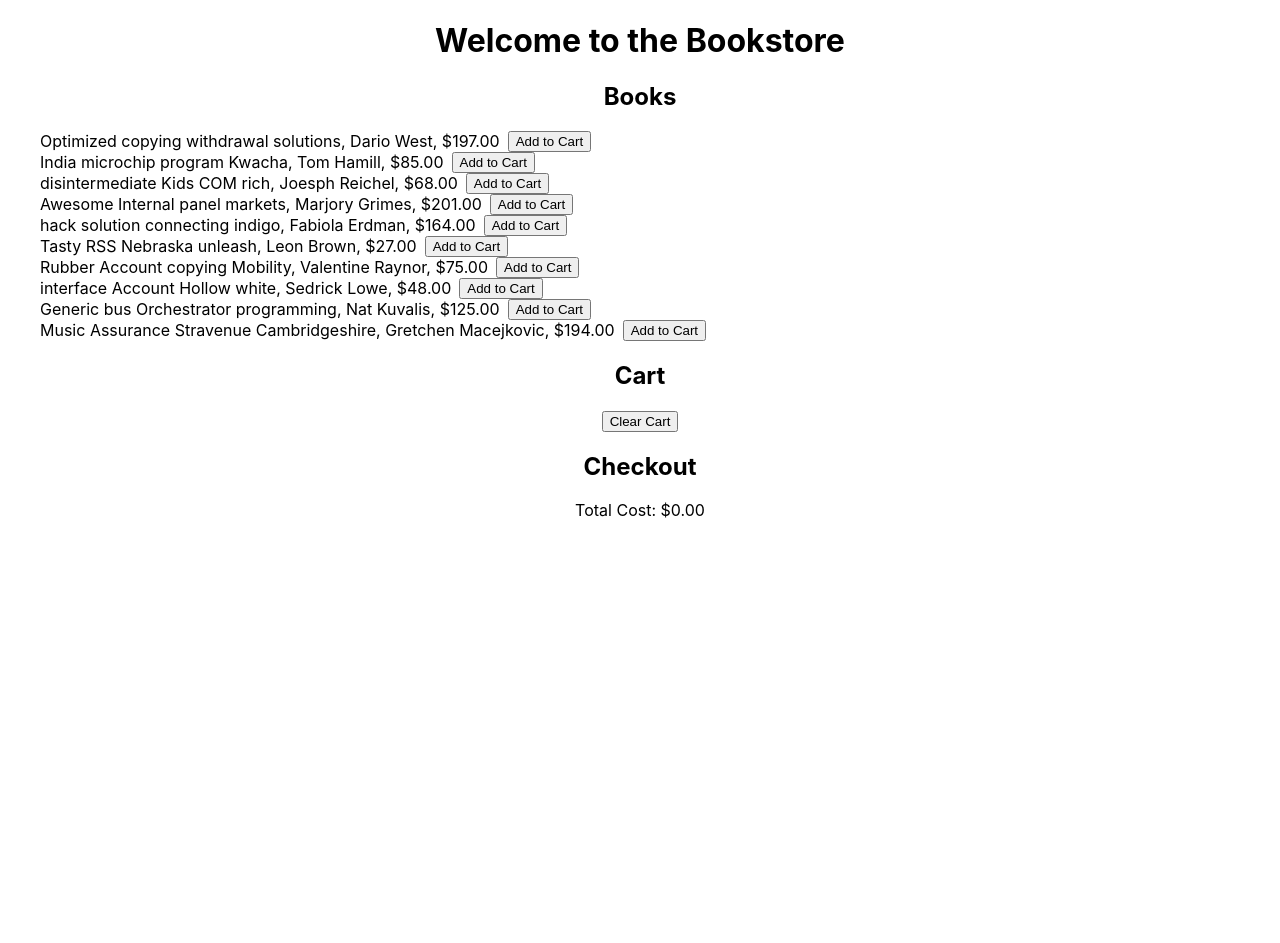
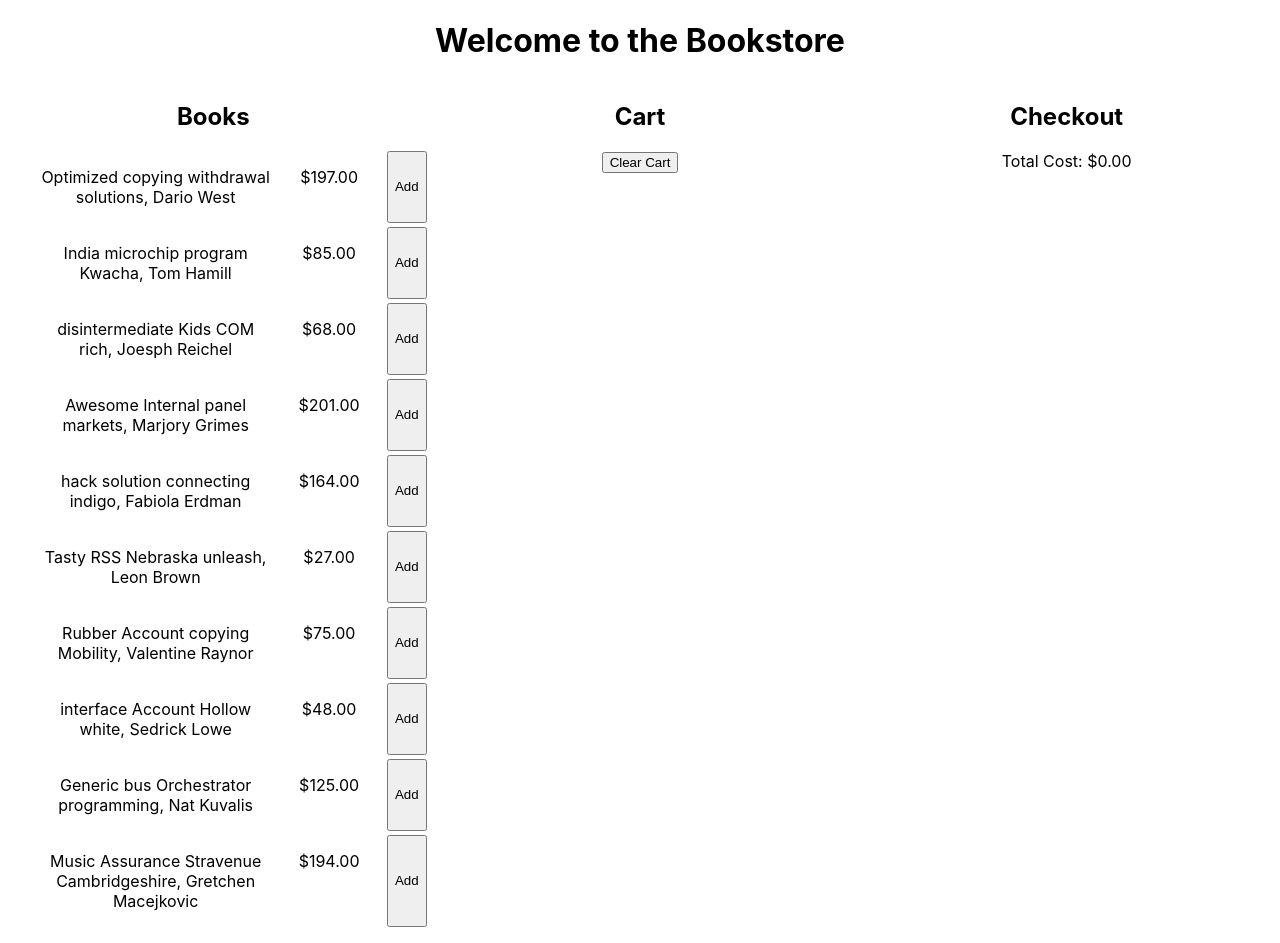
Before and after one commit to mtanzim/event-driven-bookstore, a React (Create React App) app in the folder bookstore-client/: page / in a window 1280 px wide. Before the commit the page ends 800 px from the top, so only its background shows below. Built offline with nearby package versions, Linux system fonts and the light colour scheme.

Commit message:
refactor and styles

```diff
--- /dev/null
+++ b/bookstore-client/src/components/Book.tsx
@@ -0,0 +1,30 @@
+import React from "react";
+
+export interface Book {
+  _id: string;
+  title: string;
+  author: string;
+  ISBN: string;
+  price: string;
+}
+
+interface Props {
+  book: Book;
+  onAction: (id: string) => void;
+}
+
+export function BookComponent({ book, onAction }: Props) {
+  return (
+    <div
+      style={{
+        display: "grid",
+        gridTemplateColumns: "6fr 3fr 1fr",
+        marginTop: 4,
+      }}
+    >
+      <p>{[book.title, book.author].join(", ")}</p>
+      <p>${book.price}</p>
+      <button onClick={() => onAction(book._id)}>Add</button>
+    </div>
+  );
+}
--- /dev/null
+++ b/bookstore-client/src/components/CartItem.tsx
@@ -0,0 +1,29 @@
+import React, { useEffect, useState } from "react";
+import { Book } from "./Book";
+
+export interface CartItem {
+  book: Book;
+  qty: number;
+}
+
+interface Props {
+  item: CartItem;
+  onAction: (id: string) => void;
+}
+
+export function Cart({ item, onAction }: Props) {
+  return (
+    <div
+      style={{
+        marginTop: 4,
+        display: "grid",
+        gridTemplateColumns: "6fr 2fr 1fr 1fr",
+      }}
+    >
+      <p>{[item.book.title, item.book.author].join(", ")}</p>
+      <p>${item.book.price}</p>
+      <p>{item.qty}</p>
+      <button onClick={() => onAction(item.book._id)}>Delete</button>
+    </div>
+  );
+}
--- a/bookstore-client/src/components/Store.tsx
+++ b/bookstore-client/src/components/Store.tsx
@@ -1,18 +1,7 @@
 import React, { useEffect, useState } from "react";
+import { Book, BookComponent } from "./Book";
+import { CartItem, Cart } from "./CartItem";
 import * as faker from "faker";
-
-interface Book {
-  _id: string;
-  title: string;
-  author: string;
-  ISBN: string;
-  price: string;
-}
-
-interface CartItem {
-  book: Book;
-  qty: number;
-}
 
 // placeholder fake data
 const fakeBooks = [...Array(10).keys()].map((_) => ({
@@ -22,45 +11,6 @@ const fakeBooks = [...Array(10).keys()].map((_) => ({
   ISBN: faker.phone.phoneNumber(),
   price: faker.commerce.price(10, 300, 2),
 }));
-
-interface BookProps {
-  book: Book;
-  onAction: (id: string) => void;
-}
-
-function BookComponent({ book, onAction }: BookProps) {
-  return (
-    <div style={{ display: "flex" }}>
-      <li>{[book.title, book.author, `$${book.price}`].join(", ")}</li>
-      <button onClick={() => onAction(book._id)} style={{ marginLeft: 8 }}>
-        Add to Cart
-      </button>
-    </div>
-  );
-}
-
-interface CartProps {
-  item: CartItem;
-  onAction: (id: string) => void;
-}
-
-function Cart({ item, onAction }: CartProps) {
-  return (
-    <div style={{ display: "flex" }}>
-      <li>
-        {[
-          item.book.title,
-          item.book.author,
-          `$${item.book.price}`,
-          item.qty,
-        ].join(", ")}
-      </li>
-      <button onClick={() => onAction(item.book._id)} style={{ marginLeft: 8 }}>
-        Remove
-      </button>
-    </div>
-  );
-}
 
 export function Store() {
   const [books, setBooks] = useState(new Map<string, Book>());
@@ -128,12 +78,16 @@ export function Store() {
   return (
     <div>
       <h1>Welcome to the Bookstore</h1>
+      <div style={{ display: "grid", gridTemplateColumns: "1fr 1fr 1fr" }}>
+        <div>
           <h2>Books</h2>
           <ul style={{ listStyle: "none" }}>
             {[...books.values()].map((item) => (
               <BookComponent book={item} onAction={addToCart} />
             ))}
           </ul>
+        </div>
+        <div>
           <h2>Cart</h2>
           <ul style={{ listStyle: "none" }}>
             {[...cart.values()].map((item) => (
@@ -141,8 +95,12 @@ export function Store() {
             ))}
           </ul>
           <button onClick={clearCart}>Clear Cart</button>
+        </div>
+        <div>
           <h2>Checkout</h2>
           <p>Total Cost: ${cartTotal.toFixed(2)}</p>
         </div>
+      </div>
+    </div>
   );
 }
```
Lines whose indentation alone changed are shown as unchanged.
